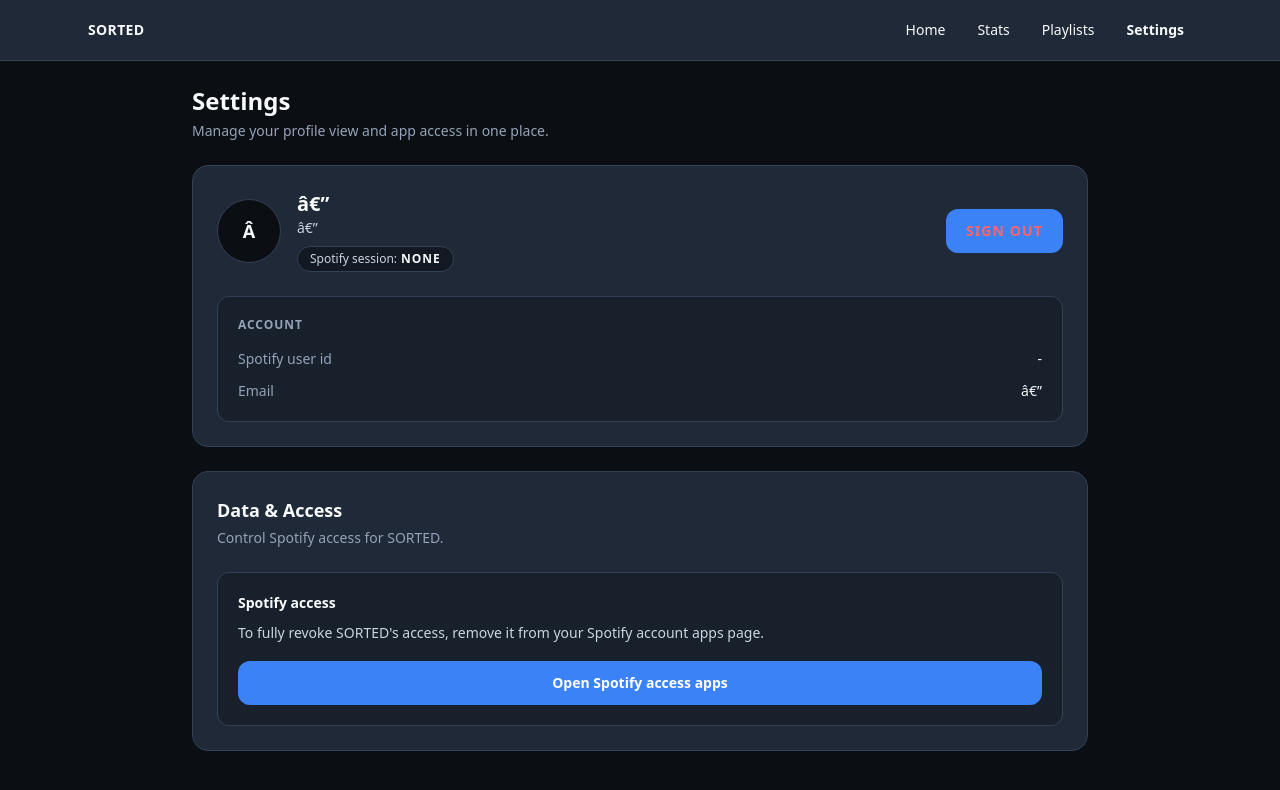
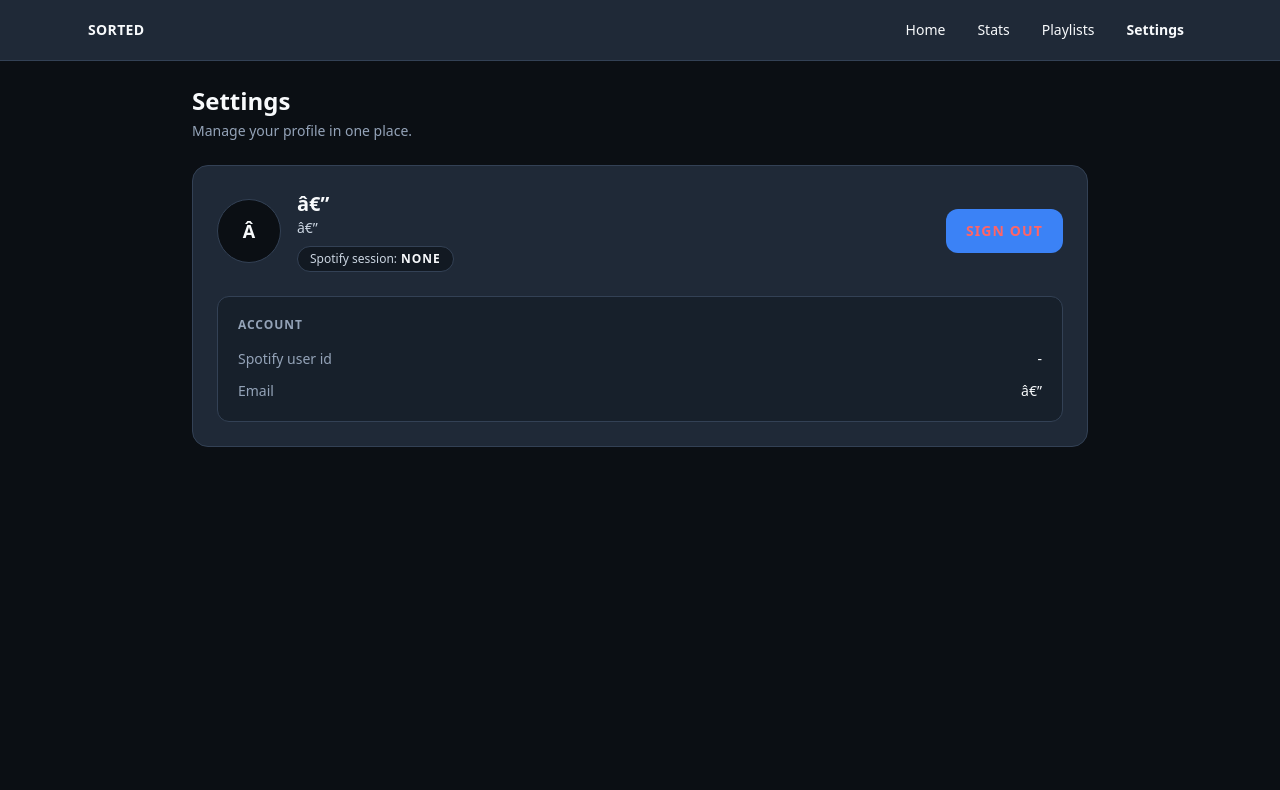
Before and after one commit to sjkali22/sorted-spotify, a Next.js app: page /settings in a window 1280 px wide. Shown: the top 790 px of the page. Built offline with nearby package versions, Linux system fonts and the light colour scheme; no server answers.

Commit message:
Remove Spotify access from settings page

```diff
--- a/app/(app)/settings/page.tsx
+++ b/app/(app)/settings/page.tsx
@@ -37,16 +37,12 @@ export default function SettingsPage() {
   const sessionLabel =
     status === "authenticated" ? "Active" : status === "loading" ? "Loading" : "None";
 
-  function openSpotifyApps() {
-    window.open("https://www.spotify.com/account/apps/", "_blank", "noopener,noreferrer");
-  }
-
   return (
     <div className="mx-auto max-w-4xl space-y-6">
       <div>
         <h1 className="text-2xl font-semibold text-text-primary">Settings</h1>
         <p className="mt-1 text-sm text-text-muted">
-          Manage your profile view and app access in one place.
+          Manage your profile in one place.
         </p>
       </div>
 
@@ -116,29 +112,6 @@ export default function SettingsPage() {
           </div>
         </div>
       </section>
-
-      <section className="rounded-2xl border border-border bg-surface p-6">
-        <h2 className="text-lg font-semibold text-text-primary">Data &amp; Access</h2>
-        <p className="mt-1 text-sm text-text-muted">
-          Control Spotify access for SORTED.
-        </p>
-
-        <div className="mt-6">
-          <div className="rounded-xl border border-border bg-primary/35 p-5">
-            <div className="text-sm font-semibold text-text-primary">Spotify access</div>
-            <p className="mt-2 text-sm leading-6 text-text-secondary">
-              To fully revoke SORTED&apos;s access, remove it from your Spotify account apps page.
-            </p>
-
-            <button
-              onClick={openSpotifyApps}
-              className="mt-4 w-full rounded-xl bg-accent px-4 py-3 text-sm font-semibold text-white transition-colors hover:bg-accent-hover active:bg-accent-pressed focus-visible:outline-none focus-visible:ring-4 focus-visible:ring-[rgba(59,130,246,0.45)]"
-            >
-              Open Spotify access apps
-            </button>
-          </div>
-        </div>
-      </section>
     </div>
   );
 }
```
